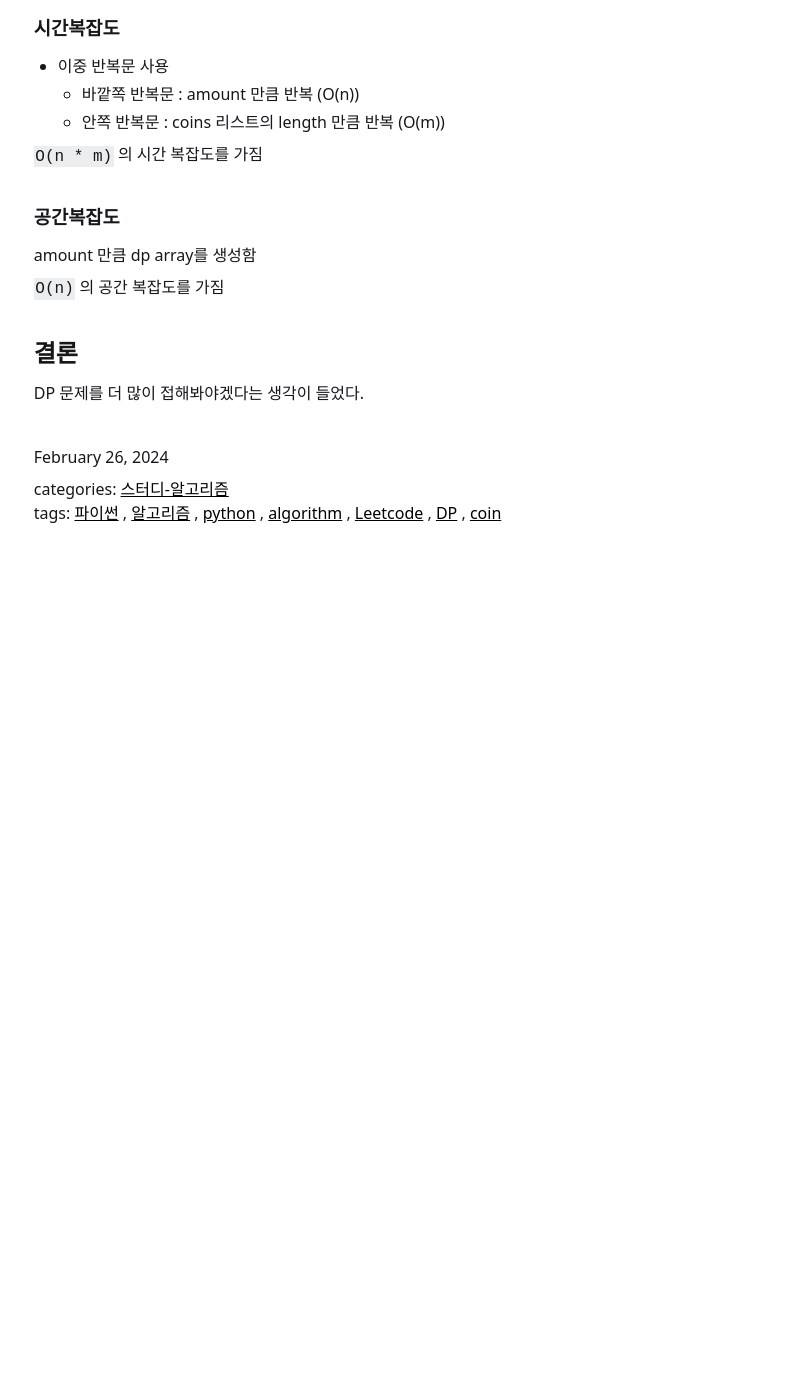
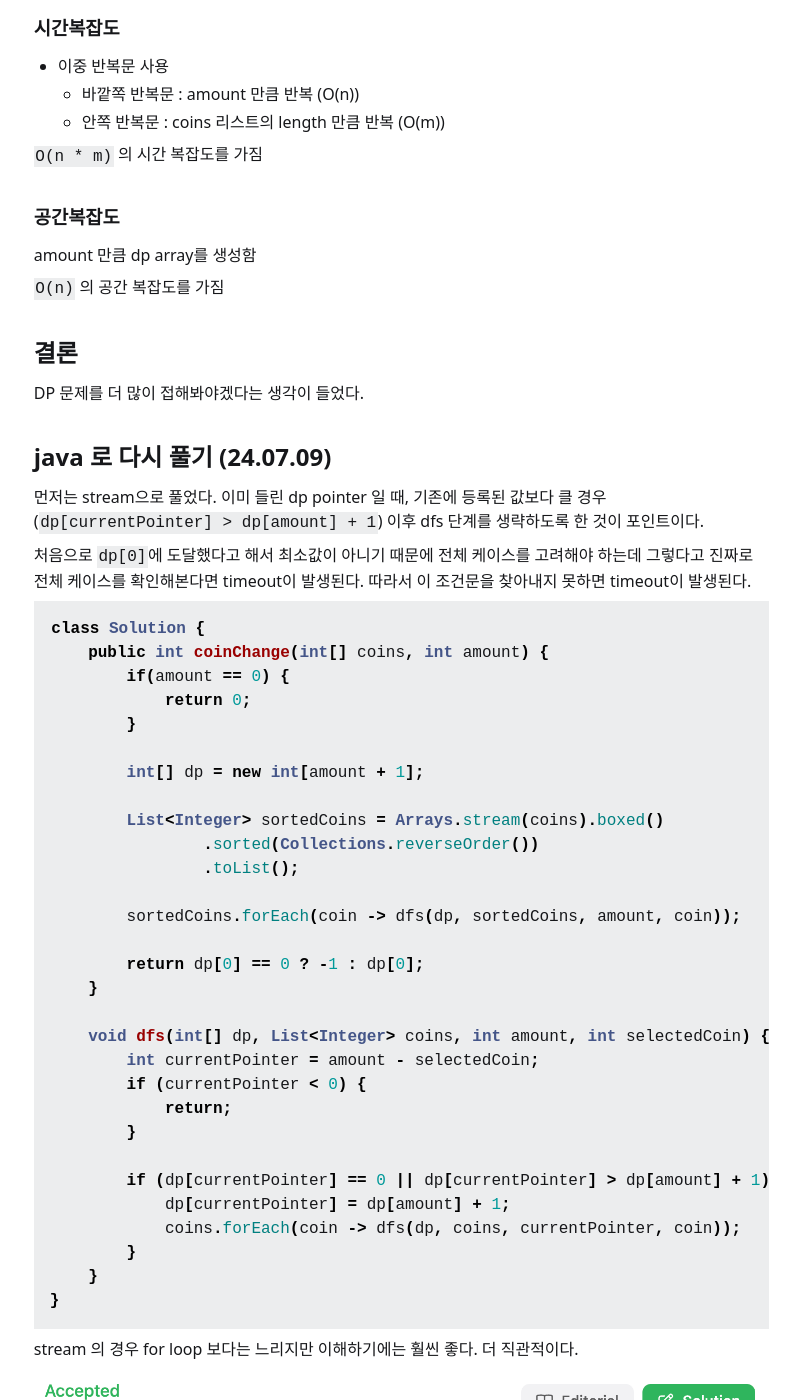
Before and after one commit to dev-jonghoonpark/algorithm-blog, a Jekyll site: the page built from _posts/2024-02-26-leetcode-322.md, in a window 1280 px wide and 1400 px high, scrolled down 6388 px. Shown: the whole window, without its empty margins (319-1119 px from the left). Built offline with Jekyll 4.4.1, drawn with Linux system fonts in a browser that asks for light colours; before the commit the page ends 7009 px from its top, so only the background shows below that; some of the changed text lies outside the part shown.

Commit message:
update post

````diff
--- a/_posts/2024-02-26-leetcode-322.md
+++ b/_posts/2024-02-26-leetcode-322.md
@@ -1,8 +1,8 @@
 ---
 layout: post
-title: (Leetcode) 322 - Coin Change
+title: (Leetcode) 322 - Coin Change 풀이
 categories: [스터디-알고리즘]
-tags: [파이썬, 알고리즘, python, algorithm, Leetcode, DP, coin]
+tags: [파이썬, 알고리즘, python, algorithm, Leetcode, DP, coin, java, stream]
 date: 2024-02-26 22:00:00 +0900
 image:
   path: /assets/images/2024-02-26-leetcode-322/page1.png
@@ -129,6 +129,7 @@
 ![example page5](/assets/images/2024-02-26-leetcode-322/page5.png)
 
 ### 시간복잡도
+
 - 이중 반복문 사용
   - 바깥쪽 반복문 : amount 만큼 반복 (O(n))
   - 안쪽 반복문 : coins 리스트의 length 만큼 반복 (O(m))
@@ -136,6 +137,7 @@
 `O(n * m)` 의 시간 복잡도를 가짐
 
 ### 공간복잡도
+
 amount 만큼 dp array를 생성함
 
 `O(n)` 의 공간 복잡도를 가짐
@@ -143,3 +145,121 @@
 ## 결론
 
 DP 문제를 더 많이 접해봐야겠다는 생각이 들었다.
+
+## java 로 다시 풀기 (24.07.09)
+
+먼저는 stream으로 풀었다. 이미 들린 dp pointer 일 때, 기존에 등록된 값보다 클 경우 (`dp[currentPointer] > dp[amount] + 1`) 이후 dfs 단계를 생략하도록 한 것이 포인트이다.
+
+처음으로 `dp[0]`에 도달했다고 해서 최소값이 아니기 때문에 전체 케이스를 고려해야 하는데 그렇다고 진짜로 전체 케이스를 확인해본다면 timeout이 발생된다. 따라서 이 조건문을 찾아내지 못하면 timeout이 발생된다.
+
+```java
+class Solution {
+    public int coinChange(int[] coins, int amount) {
+        if(amount == 0) {
+            return 0;
+        }
+
+        int[] dp = new int[amount + 1];
+
+        List<Integer> sortedCoins = Arrays.stream(coins).boxed()
+                .sorted(Collections.reverseOrder())
+                .toList();
+
+        sortedCoins.forEach(coin -> dfs(dp, sortedCoins, amount, coin));
+
+        return dp[0] == 0 ? -1 : dp[0];
+    }
+
+    void dfs(int[] dp, List<Integer> coins, int amount, int selectedCoin) {
+        int currentPointer = amount - selectedCoin;
+        if (currentPointer < 0) {
+            return;
+        }
+
+        if (dp[currentPointer] == 0 || dp[currentPointer] > dp[amount] + 1) {
+            dp[currentPointer] = dp[amount] + 1;
+            coins.forEach(coin -> dfs(dp, coins, currentPointer, coin));
+        }
+    }
+}
+```
+
+stream 의 경우 for loop 보다는 느리지만 이해하기에는 훨씬 좋다. 더 직관적이다.
+
+![java-using-for-loop](/assets/images/2024-02-26-leetcode-322/java-using-for-loop.png)
+
+다만 성능을 더 최적화 하기 위해서 for loop를 이용해서 풀도록 바꾸면 다음과 같다.
+
+```java
+class Solution {
+    public int coinChange(int[] coins, int amount) {
+        if(amount == 0) {
+            return 0;
+        }
+
+        int[] dp = new int[amount + 1];
+
+        Arrays.sort(coins);
+        for (int i = coins.length - 1; i > -1; i--) {
+            dfs(dp, coins, amount, coins[i]);
+        }
+
+        return dp[0] == 0 ? -1 : dp[0];
+    }
+
+    void dfs(int[] dp, int[] coins, int amount, int selectedCoin) {
+        int currentPointer = amount - selectedCoin;
+        if (currentPointer < 0) {
+            return;
+        }
+
+        if (dp[currentPointer] == 0 || dp[currentPointer] > dp[amount] + 1) {
+            dp[currentPointer] = dp[amount] + 1;
+            for (int i = coins.length - 1; i > -1; i--) {
+                dfs(dp, coins, currentPointer, coins[i]);
+            }
+        }
+    }
+}
+```
+
+![java-using-for-loop](/assets/images/2024-02-26-leetcode-322/java-using-for-loop.png)
+
+stream을 사용했을 때보다 시간이 단축된 것을 볼 수 있다.
+
+### TS, SC
+
+코인의 수를 n 이라고 했을 때, `O(n * amount ^ 2)` 의 시간복잡도와 `O(amount)` 의 공간복잡도를 가진다.
+
+## java 모범 답안 (더 효율적인 방법)
+
+위 코드는 dp 라는 array를 사용하긴 했지만, 사실 brute force 에 가까운 방법이다.
+
+아래와 같이 작성하면 더 효율적으로 동작한다.
+
+```java
+public class Solution {
+    public int coinChange(int[] coins, int amount) {
+        int max = amount + 1;
+        int[] dp = new int[amount + 1];
+        Arrays.fill(dp, max);
+        dp[0] = 0;
+
+        for (int i = 1; i <= amount; i++) {
+            for (int j = 0; j < coins.length; j++) {
+                if (coins[j] <= i) {
+                    dp[i] = Math.min(dp[i], dp[i - coins[j]] + 1);
+                }
+            }
+        }
+
+        return dp[amount] > amount ? -1 : dp[amount];
+    }
+}
+```
+
+### TS, SC
+
+코인의 수를 n 이라고 했을 때, `O(n * amount)` 의 시간복잡도와 `O(amount)` 의 공간복잡도를 가진다.
+
+![java-using-dp](/assets/images/2024-02-26-leetcode-322/java-using-dp.png)
````
Also changed, not shown: assets/images/2024-02-26-leetcode-322/java-using-dp.png (added), assets/images/2024-02-26-leetcode-322/java-using-for-loop.png (added), assets/images/2024-02-26-leetcode-322/java-using-stream.png (added).
